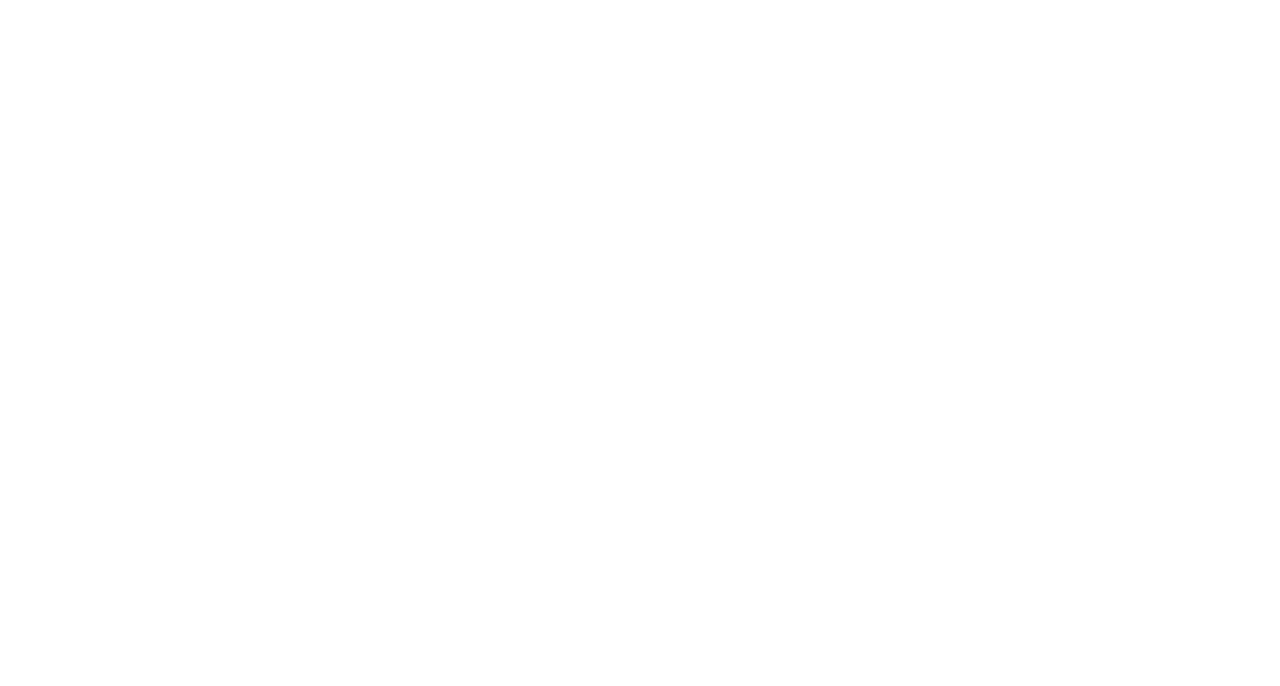
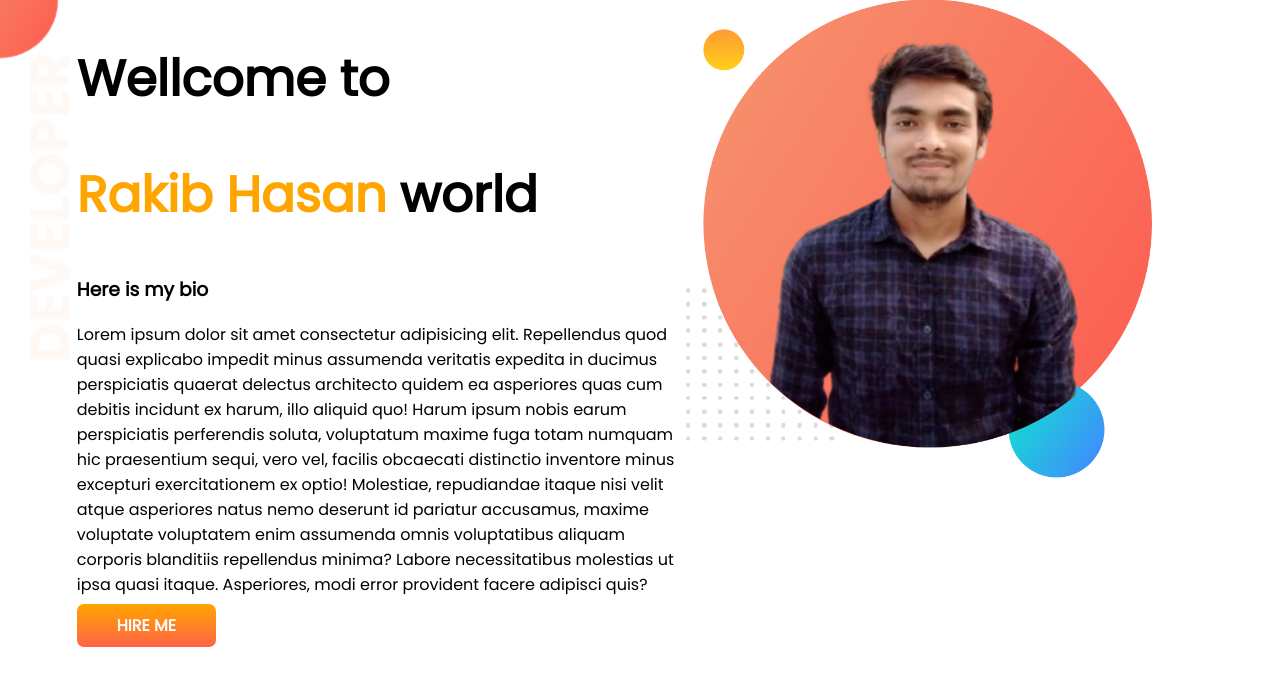
Before and after one commit to Rakibh23/developer-portfolio, a plain HTML site: page index.html in a window 1280 px wide. Drawn offline with Linux system fonts and the light colour scheme.

Commit message:
first section

```diff
--- a/index.html
+++ b/index.html
@@ -1,13 +1,41 @@
 <!DOCTYPE html>
 <html lang="en">
+
 <head>
     <meta charset="UTF-8">
     <meta http-equiv="X-UA-Compatible" content="IE=edge">
     <meta name="viewport" content="width=device-width, initial-scale=1.0">
     <title>Rakib portfolio</title>
+    <link rel="preconnect" href="https://fonts.googleapis.com">
+    <link rel="preconnect" href="https://fonts.gstatic.com" crossorigin>
+    <link href="https://fonts.googleapis.com/css2?family=Poppins&display=swap" rel="stylesheet">
     <link rel="stylesheet" href="style.css">
 </head>
+
 <body>
+    <section class="top-banner">
+        <div class="half-width">
+            <h1>Wellcome to</h1>
+            <h1><span class="name-color">Rakib Hasan</span> world</h1>
+            <h3>Here is my bio</h3>
+            <p>Lorem ipsum dolor sit amet consectetur adipisicing elit. Repellendus quod quasi explicabo impedit minus
+                assumenda veritatis expedita in ducimus perspiciatis quaerat delectus architecto quidem ea asperiores
+                quas
+                cum debitis incidunt ex harum, illo aliquid quo! Harum ipsum nobis earum perspiciatis perferendis
+                soluta,
+                voluptatum maxime fuga totam numquam hic praesentium sequi, vero vel, facilis obcaecati distinctio
+                inventore
+                minus excepturi exercitationem ex optio! Molestiae, repudiandae itaque nisi velit atque asperiores natus
+                nemo deserunt id pariatur accusamus, maxime voluptate voluptatem enim assumenda omnis voluptatibus
+                aliquam
+                corporis blanditiis repellendus minima? Labore necessitatibus molestias ut ipsa quasi itaque.
+                Asperiores,
+                modi error provident facere adipisci quis?</p>
+            <a class="link-b" target="_blank" href=" #">HIRE ME</a>
+        </div>
+        <div class="half-width"><img src="images/rakib.png" alt="photo">
+        </div>
+    </section>
+</body>
 
-</body>
 </html>
--- a/style.css
+++ b/style.css
@@ -0,0 +1,38 @@
+body{
+    font-family: 'Poppins', sans-serif;
+    margin: 0;
+}
+h1{
+    font-size:50px;
+}
+.name-color{
+    color: orange;
+}
+section{
+    display: flex;
+    padding-left: 6%;
+
+}
+.half-width{
+    width: 50%;
+
+}
+.half-width img{
+width: 80%;
+
+}
+.link-b{
+    text-decoration: none;
+    background-image: linear-gradient(orange,tomato);
+    border-radius: 7px;
+    padding: 10px 40px;
+    color: white;
+    font-weight: 700;
+
+
+}
+.top-banner{
+    background-image: url(images/top-banner.png);
+    background-repeat: no-repeat;
+
+}
```
Also changed, not shown: images/dream-bg.png (added), images/exp-bg.png (added), images/jhankar.png (added), images/jhankar2.png (added), images/my-bg.png (added), images/my-bg2.png (added), images/rakib.png (added), images/top-banner.png (added), 7 other files.
